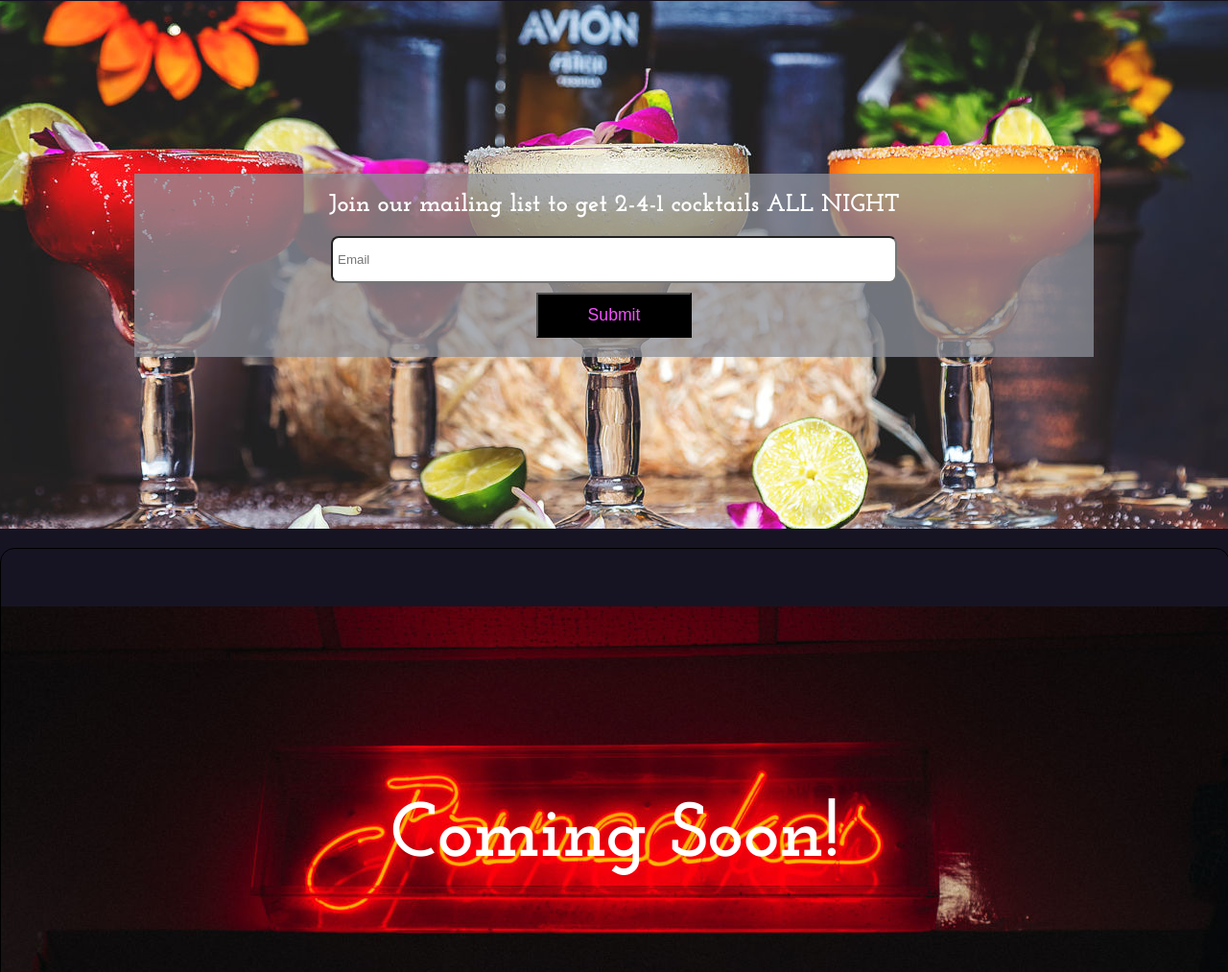
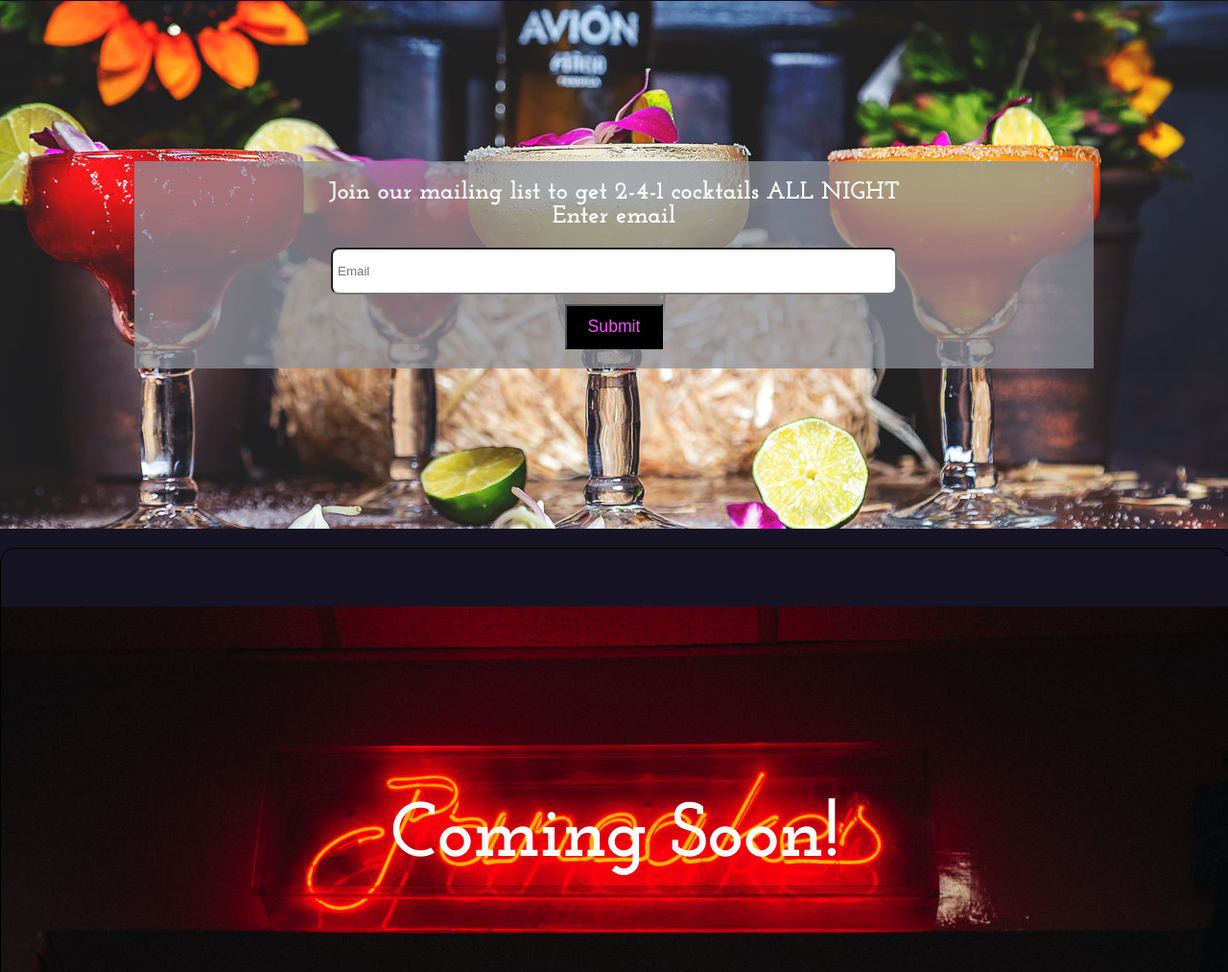
Before and after one commit to Carlos7365/Meats-n-Buns, a plain HTML site: page index.html in a window 1280 px wide. Shown: the part 1324-2337 px from the top of the page at 96% size. Drawn offline with Linux system fonts and the light colour scheme.

Commit message:
Improved Dev Tools audit scores

```diff
--- a/index.html
+++ b/index.html
@@ -2,6 +2,7 @@
 <html lang="en">
 
 <head>
+    <meta name="Description" content="Welcome to Meats n Buns, the best Burgers and Hotdogs in Epping, Essex">
     <meta charset="UTF-8">
     <meta name="viewport" content="width=device-width, initial-scale=1.0">
     <link rel="stylesheet" href="main.css">
@@ -95,8 +96,9 @@
                 <h4>Join our mailing list to get 2-4-1 cocktails ALL NIGHT</h4>
 
                 <form action=" POST" data-netlify="true" class="contact-form">
-                    <input type="text" id="email" name="email" placeholder="Email" required class="form-inputs">
-                    <input type="submit" value="Submit" class="submit-button">
+                    <label for="email">Enter email</label><input type="text" id="email" name="email" placeholder="Email"
+                        required class="form-inputs">
+                    <label for="submit"><input id="submit" type="submit" value="Submit" class="submit-button"></label>
                 </form>
 
             </div>
```
